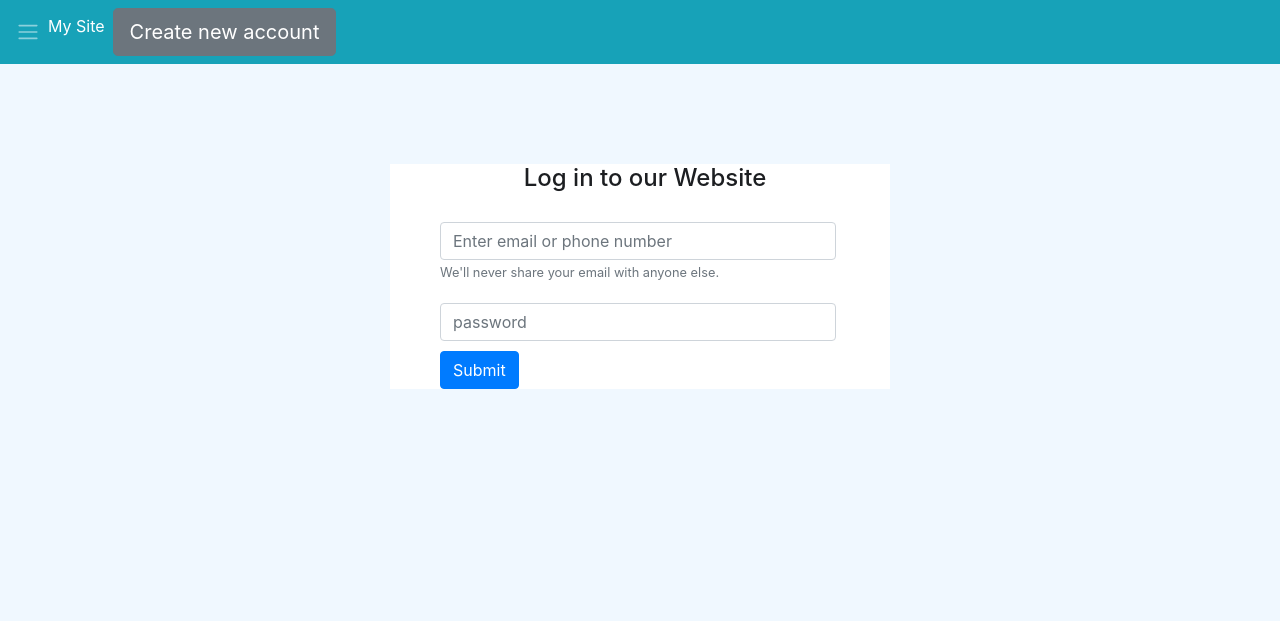
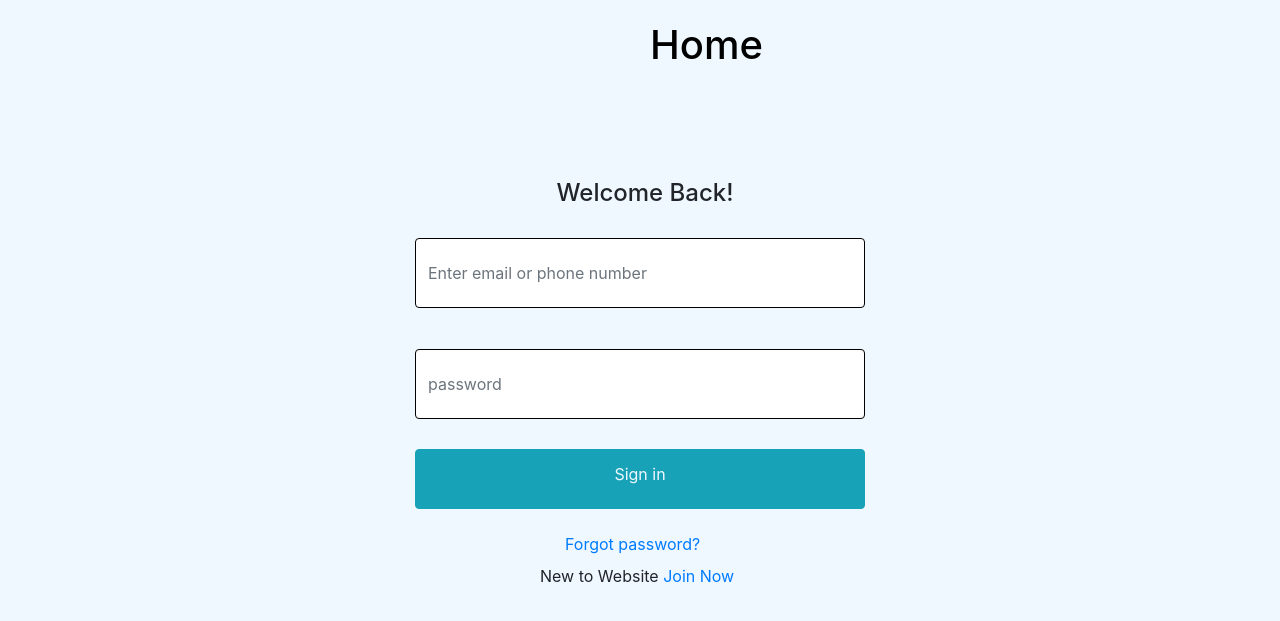
Before and after one commit to mayank0802/Login, a Django app: page /login/ in a window 1280 px wide. Shown: the top 621 px of the page. Run offline with Django 3.2, Linux system fonts and the light colour scheme; some libraries are stand-ins or nearby versions.

Commit message:
Update index.html

```diff
--- a/oap/login/templates/login/index.html
+++ b/oap/login/templates/login/index.html
@@ -16,7 +16,7 @@
       crossorigin="anonymous"
     />
 
-    <title>Hello, world!</title>
+    <title>Login</title>
     <style>
       body {
         background-color: aliceblue;
@@ -27,42 +27,78 @@
         unicode-bidi: embed;
       }
       .formm {
-        background: #fff;
-        color: #1c1e21;
+        background-color: aliceblue;
         margin-left: auto;
-        margin-top: auto;
+        margin-top: 100px;
         margin-right: auto;
         margin-bottom: auto;
-        width: 500px;
+        width: 650px;
       }
       .size {
         text-align: center;
-        margin-top: 100px;
+        margin-top: 110px;
         margin-left: 10px;
       }
       .login-form-container {
-        width: 396px;
-        align: center;
+        margin-top:5px;
+        margin-bottom: 5px;
+        width: 450px;
+        text-align: center;
+        margin-left: 100px;
+      }
+      .btn {
+        color:#191970;
+        margin-top: 10px;
+        margin-left: 100px;
+        margin-bottom: 25px;
+        height: 60px;
+        width: 450px;
+      }
+      .register {
+        margin-top: 10px;
+        margin-left: 250px;
+        margin-bottom: 15px;
 
-        margin-left: 50px;
+        text-emphasis-color: darkblue;
+        text-align: center;
       }
-      .btn-primary {
+      .Join{
+
         margin-top: 10px;
-        margin-left: 50px;
+        margin-left:225px;
+
+      }
+      .sign{
+        margin-top:5px;
+        color: aliceblue;
+      }
+      .form-control{
+        border:0.75px solid black;
+        margin-bottom:20px;
+        height:70px;
+      }
+      .home {
+        color: black;
+        margin-left: 650px;
+        margin-right: auto;
+      }
+      .white {
+        color: black;
       }
     </style>
   </head>
   <body>
     <div>
-      <nav class="navbar navbar-expand-lg navbar-dark bg-info">
-        <span class="navbar-toggler-icon"></span>
+      <!--<nav class="navbar navbar-expand-lg navbar-dark bg-info">
         <div class="collapse navbar-collapse" id="navbarNav">
           <ul class="navbar-nav">
-            <li class="nav-item active">
+            <!--            <li class="nav-item active">
               <a class="nav-link" href="#"
                 >My Site <span class="sr-only">(current)</span></a
               >
             </li>
+
+
             <li class="nav-item">
               <a class="btn btn-secondary btn-lg" href="/login/register"
                 >Create new account</a
@@ -72,8 +108,14 @@
         </div>
       </nav>
     </div>
+  -->
+  <br />
+  <div class="home">
+    <a href="/login/home" class="white"> <h1>Home</h1></a>
+  </div>
+
     <div class="formm">
-      <h4 class="size">Log in to our Website</h4>
+      <h4 class="size">Welcome Back!</h4>
       <form>
         <div class="login-form-container">
           <label for="exampleInputEmail1"></label>
@@ -85,9 +127,6 @@
             placeholder="Enter email or phone number"
             autocomplete="off"
           />
-          <small id="emailHelp" class="form-text text-muted"
-            >We'll never share your email with anyone else.</small
-          >
         </div>
         <div class="login-form-container">
           <label for="exampleInputPassword1"></label>
@@ -100,9 +139,18 @@
             autocomplete="off"
           />
         </div>
-        <button type="submit" class="btn btn-primary" id="button">
-          Submit
+        <button type="submit" class="btn btn-info" id="button" >
+          <p class ="sign">
+          Sign in</p>
         </button>
+        <br>
+
+        <a href ="#" class ="register">Forgot password?</a>
+
+        <p class="Join">New to Website
+        <a href="/login/register" >Join Now</a>
+      </p>
+
       </form>
     </div>
 
```
